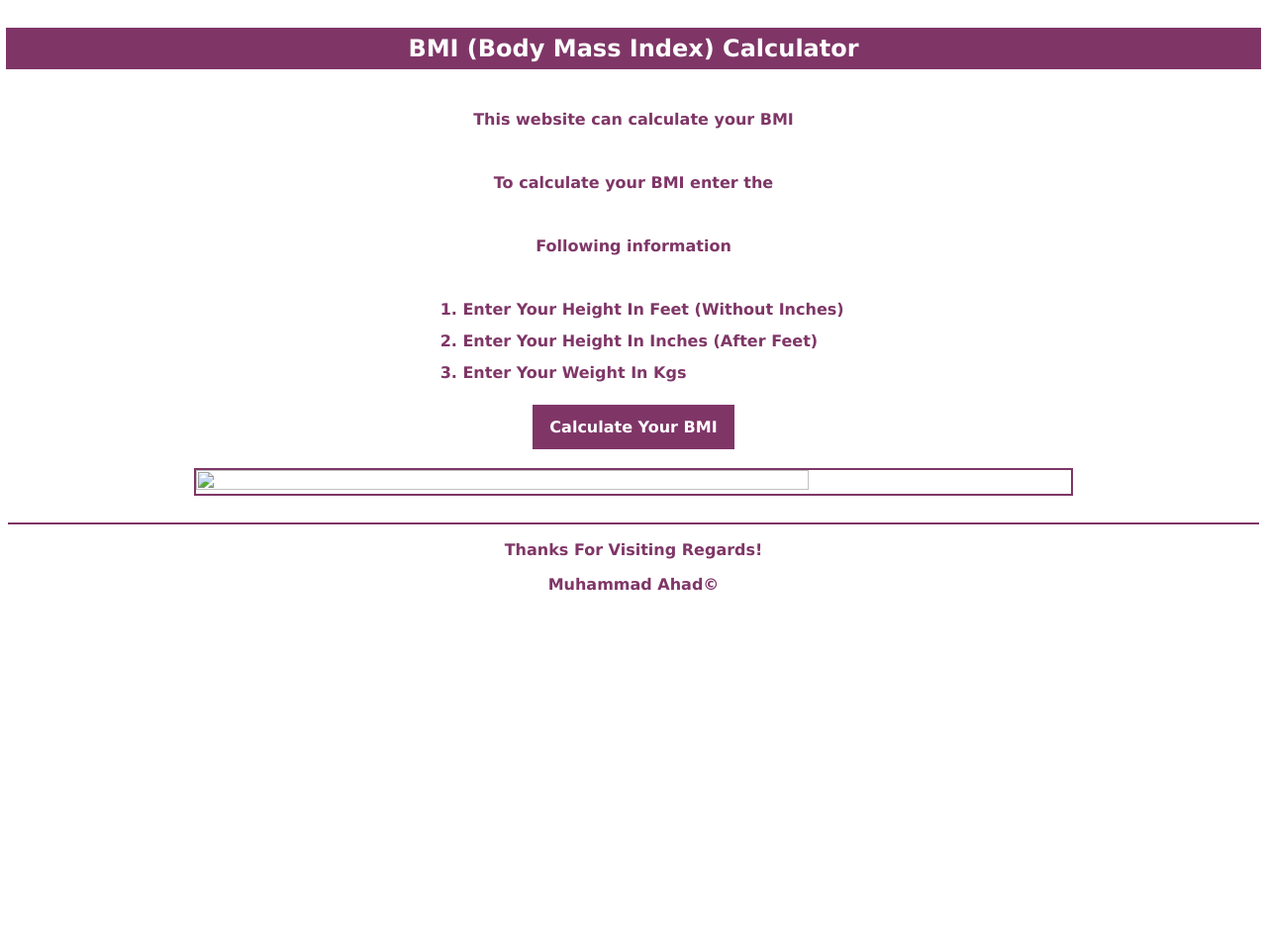
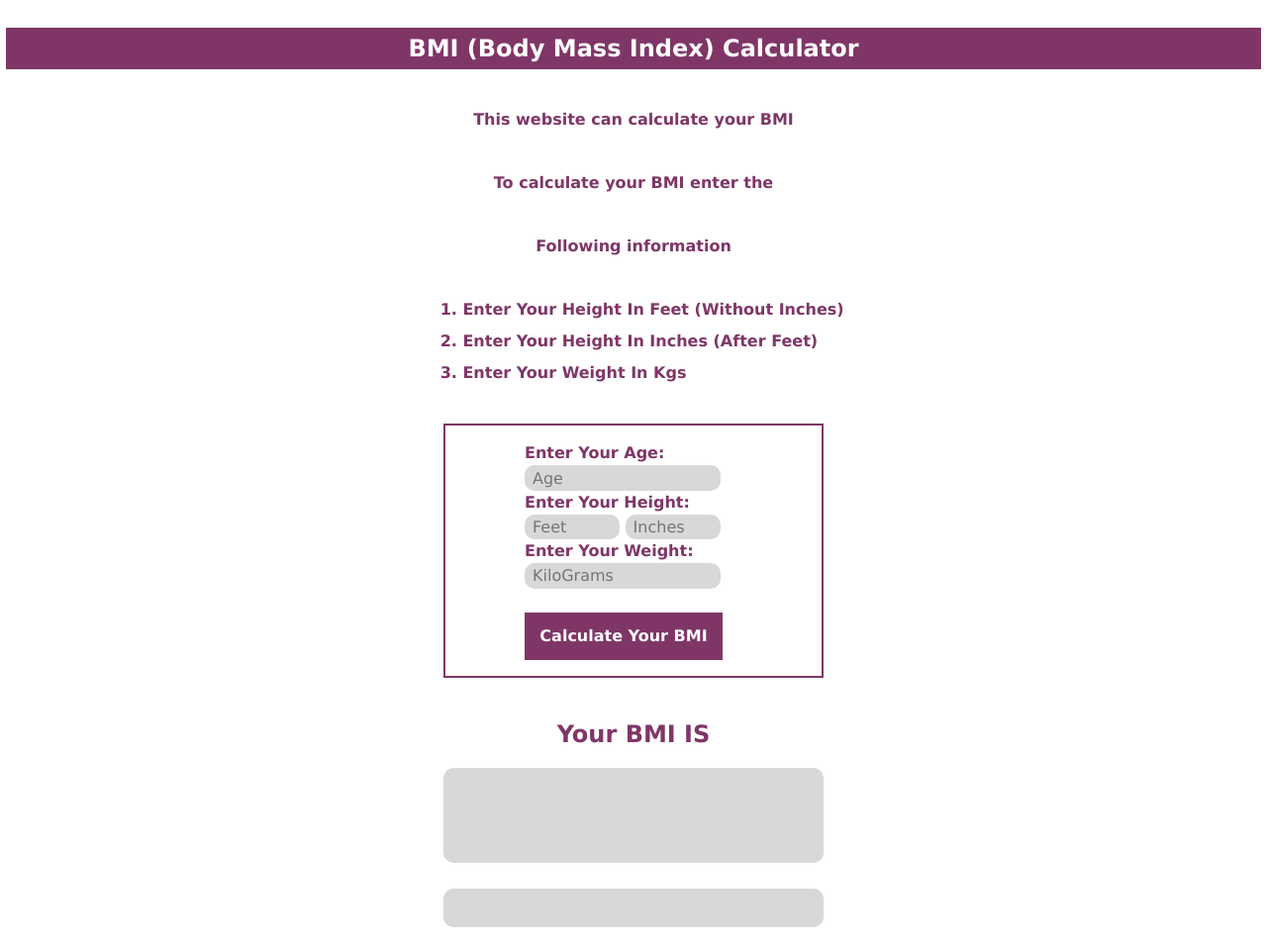
Before and after one commit to ahadsts9901/BMI-calculator, a plain HTML site: page index.html in a window 1280 px wide. Shown: the top 956 px of the page at 99% size. Before the commit the page ends 800 px from the top, so only its background shows below. Drawn offline with Linux system fonts and the light colour scheme.

Commit message:
not working

```diff
--- a/index.html
+++ b/index.html
@@ -6,6 +6,7 @@
     <title>BMI Calculator</title>
     <meta name='viewport' content='width=device-width, initial-scale=1'>
     <link rel='stylesheet' type='text/css' media='screen' href='main.css'>
+    <script src="./main.js"></script>
 </head>
 <body>
     <div class="container">
@@ -18,24 +19,40 @@
             <li>Enter Your Height In Inches (After Feet)</li>
             <li>Enter Your Weight In Kgs</li>
         </ol>
-        <a href="./bmi.html">
-            Calculate Your BMI
-        </a>
         <br/>
+        <!-- input started -->
+        <form onsubmit="calculateBMI(); return false">
+            <div class="input">
+                    <label for="age">Enter Your Age:<label>
+                <br/>
+                <input required step="1" type="number" id="age" min="0" max="150" placeholder="Age">
+                <br/>
+                    <label for="feet">Enter Your Height:</label>
+                <br/>
+                <input required step="1" type="number" id="feet" min="0" max="12" placeholder="Feet">
+                <input required step="1" type="number" id="inch" min="0" max="11" placeholder="Inches">
+                <br/>
+                    <label for="weight">Enter Your Weight:</label>
+                <br/>
+                    <input required step="0.01" type="number" id="weight" min="0" max="200" placeholder="KiloGrams">
+                <br/>
+                <br/>
+                    <button type="submit" class="button">Calculate Your BMI</button>
+                </div>
+                <br/>
+                <div class="output">
+                    <h2 id="nobg">Your BMI IS</h2>
+                    <h2 id="bmi"></h2>
+                    <p id="suggestion"></p>
+                </div>
+        </form>
+        <br/>
+        <!-- input completed -->
         <img src="./images/bmi chart.gif" width="70%" height="70%">
     </div>
     <br/>
     <hr/>
     <p class="center">Thanks For Visiting Regards!</p>
     <p class="center">Muhammad Ahad&copy;</p>
-
-    <script type="module" defer>
-
-        alert ('This Web Is Responsive On All Screens') ;
-
-        console.log ('This Web Is Responsive On All Screens')
-
-    </script>
-
 </body>
 </html>
--- a/main.css
+++ b/main.css
@@ -1,5 +1,6 @@
 *{
     font-family: 'Lucida Sans', 'Lucida Sans Regular', 'Lucida Grande', 'Lucida Sans Unicode', Geneva, Verdana, sans-serif;
+    font-weight: bold;
 }
 
 body{
@@ -23,6 +24,7 @@ body{
     text-align: center;
     position: sticky;
     top: 0;
+    z-index: 20;
 }
 
 .container p, .container ol li, .container a{
@@ -30,19 +32,80 @@ body{
     line-height: 2em;
 }
 
-.container a{
+.input{
+    padding: 1em 2em;
+    border: 2px solid #7f3667;
+    line-height: 1.5em;
+    padding: 1em 5em;
+}
+
+#feet, #inch{
+    width: 5em;
+    font-size: 1em;
+    color: #7f3667;
+    background-color: #d8d8d8;
+    border: 0px;
+    padding: 0.2em 0.5em;
+    border-radius: 10px;
+    font-weight: normal;
+}
+
+#weight, #age{
+    width: 11.4em;
+    font-size: 1em;
+    color: #7f3667;
+    background-color: #d8d8d8;
+    border: 0px;
+    padding: 0.2em 0.5em;
+    border-radius: 10px;
+    font-weight: normal;
+}
+
+#bmi{
+    width: 10em;
+    height: 2em;
+    font-size: 2em;
+    color: #7f3667;
+    background-color: #d8d8d8;
+    border: 0px;
+    padding: 0.5em 1em;
+    border-radius: 10px;
+    font-weight: normal;
+    z-index: 0;
+    position: static;
+}
+
+#suggestion{
+    width: 23em;
+    height: 2em;
+    font-size: 1em;
+    color: #000000;
+    background-color: #d8d8d8;
+    border: 0px;
+    padding: 0.2em 0.5em;
+    border-radius: 10px;
+    font-weight: normal;
+}
+
+#nobg{
+    background-color: #ffffff;
+    border: 0px;
+    color: #7f3667;
+    margin-bottom: -0.5em;
+    z-index: 0;
+    position: static;
+}
+
+.button {
     color: #ffffff;
     background-color: #7f3667;
     text-decoration: none;
     padding: 0.4em;
-    width: 12em;
+    width: 12.5em;
+    height: 3em;
     text-align: center;
-}
-
-.container a:hover{
-    color: #7f3667;
-    background-color: #ffffff;
-    border: 2px solid #7f3667;
+    border: 0px;
+    font-size: 1em;
 }
 
 .container img{
--- a/main.js
+++ b/main.js
@@ -1,67 +1,88 @@
-let feet = prompt('Enter Your Height In Feets (Value Before Inch)')
+function calculateBMI() {
 
-let inch = prompt('Enter Your Height In Inches (Value After Feet)')
+// taking input
 
-    let weight = prompt('Enter Your Weight In Kilograms')
+    let feet = document.querySelector('#feet').value;
 
-// number the entered value
+    let inch = document.querySelector('#inch').value;
 
-    feet = Number(feet)
+    let weight = document.querySelector('#weight').value;
 
-    inch = Number(inch)
+// removing point value
 
-// convert into inch
+    feet = parseInt(feet);
 
-let inch1 = feet * 12
+    inch = parseInt(inch);
 
-let inch2 = inch * 1
+// convert feet into inch
 
-    // alert (inch1)
+    feet = feet * 12;
 
-let HeightInInches = inch1 + inch2
+// add inches as a height
+
+    let HeightInInches = feet + inch;
 
 // convert inch into meter
 
-let height = HeightInInches * 0.0254
+    let height = HeightInInches * 0.0254;
 
-    //alert (height)
+// height square
 
-    height = height * height
+    height = height * height;
 
-    weight = Number(weight)
+// bmi formula
 
-let bmi    = weight / height
+    let bmi = weight / height;
 
-console.log('Your BMI Is: ' + bmi)
+    bmi = (bmi).toFixed(2)
 
-let FirstMessage = 'Your BMI Is: ' + bmi + ' And '
+    let suggestion = ('You Are ')
 
-if (bmi <=18.5)
+// print console
+
+    console.log ('Your BMI Is: ' + bmi);
+    console.log ("IdealWeight: ", IdealWeight)
+
+
+//calculations
+
+    let IdealWeight = 22 * height
+
+    let WeightToLose = (weight - IdealWeight).toFixed(2)
+
+    let WeightToGain = (IdealWeight - weight).toFixed(2)
+
+// if condition
+
+    if (bmi >30){
+
+    suggestion += `Obese. You need to lose ${WeightToLose}KGs`
+
+}   else    if (bmi >25)
+{
+    suggestion += `OverWeight. You need to lose ${WeightToLose}KGs`
+
+}   else    if (bmi >22){
+
+    suggestion += `Normal. But optionally you may lose ${WeightToLose} KGs to become ideally fit`
+
+}   else    if (bmi === 22){
+
+    suggestion += `Perfectly Fit`
+
+}   else    if (bmi >=18) {
+
+    suggestion += `Normal. But optionally you may gain ${WeightToGain} KGs to become ideally fit`
+
+}   else    // (bmi <18.5)
 {
 
-    alert (FirstMessage + 'You Are Under Weight')
+    suggestion +=  ` UnderWeight. You need to gain ${WeightToGain}KGs to become normal`
 
-    console.log (FirstMessage + 'You Are Under Weight')
-
-}   else    if (bmi <=25)
-{
-
-    alert (FirstMessage + 'You Are Normal')
-
-    console.log (FirstMessage + 'You Are Normal')
-
-}   else    if (bmi <=30)
-{
-
-    alert (FirstMessage + 'You Are Over Weight')
-
-    console.log (FirstMessage + 'You Are Over Weight')
-
-}   else //(bmi >30)
-{
-
-    alert (FirstMessage + 'You Are Obese')
-
-    console.log (FirstMessage + 'You Are Obese')
 
 }
+
+    document.querySelector('#bmi').innerhtml = `${(bmi).toFixed(2)}KGs`
+    document.querySelector('#suggestion').innerhtml = suggestion
+
+}
```
Also changed, not shown: bmi.html (deleted, +0 -30 lines).
